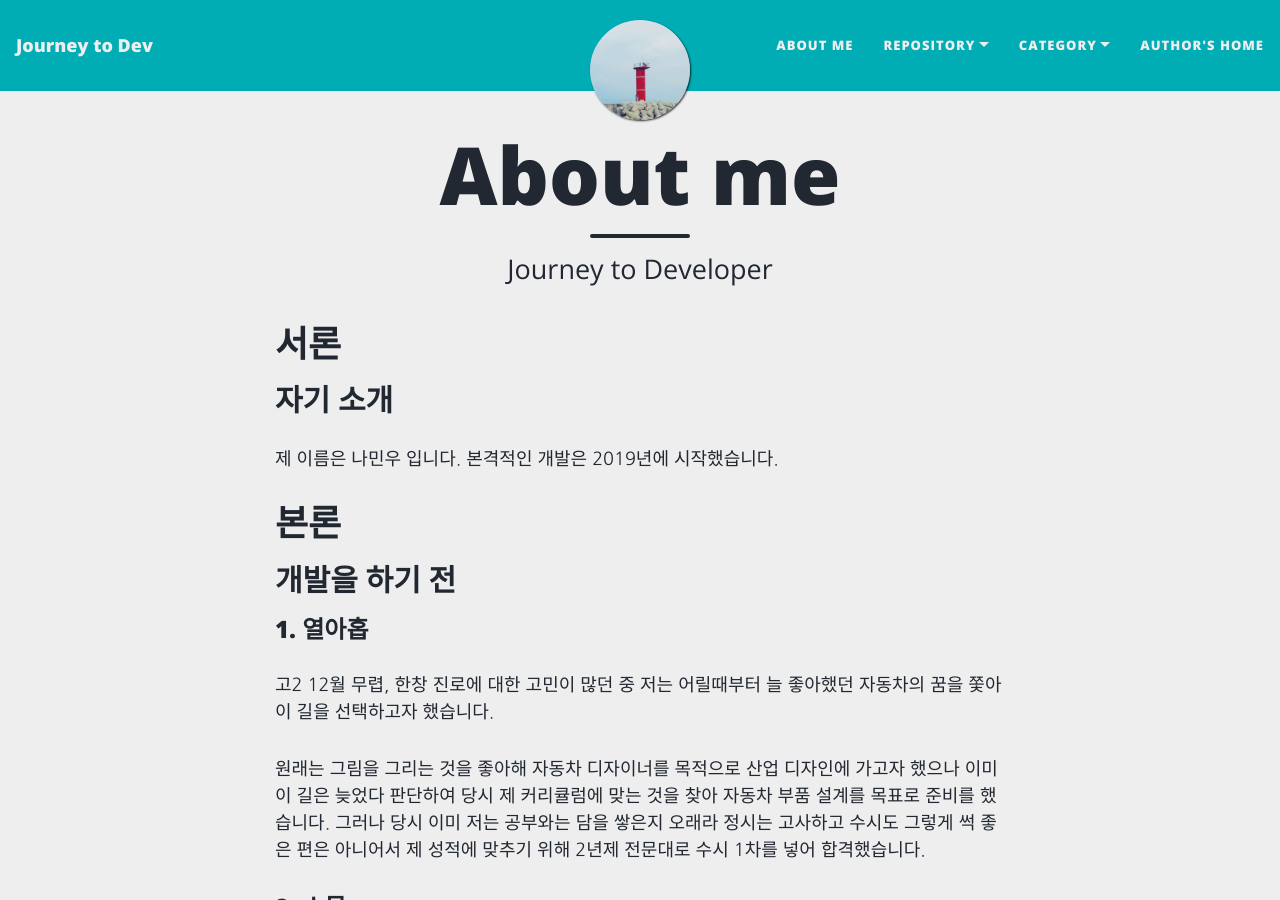
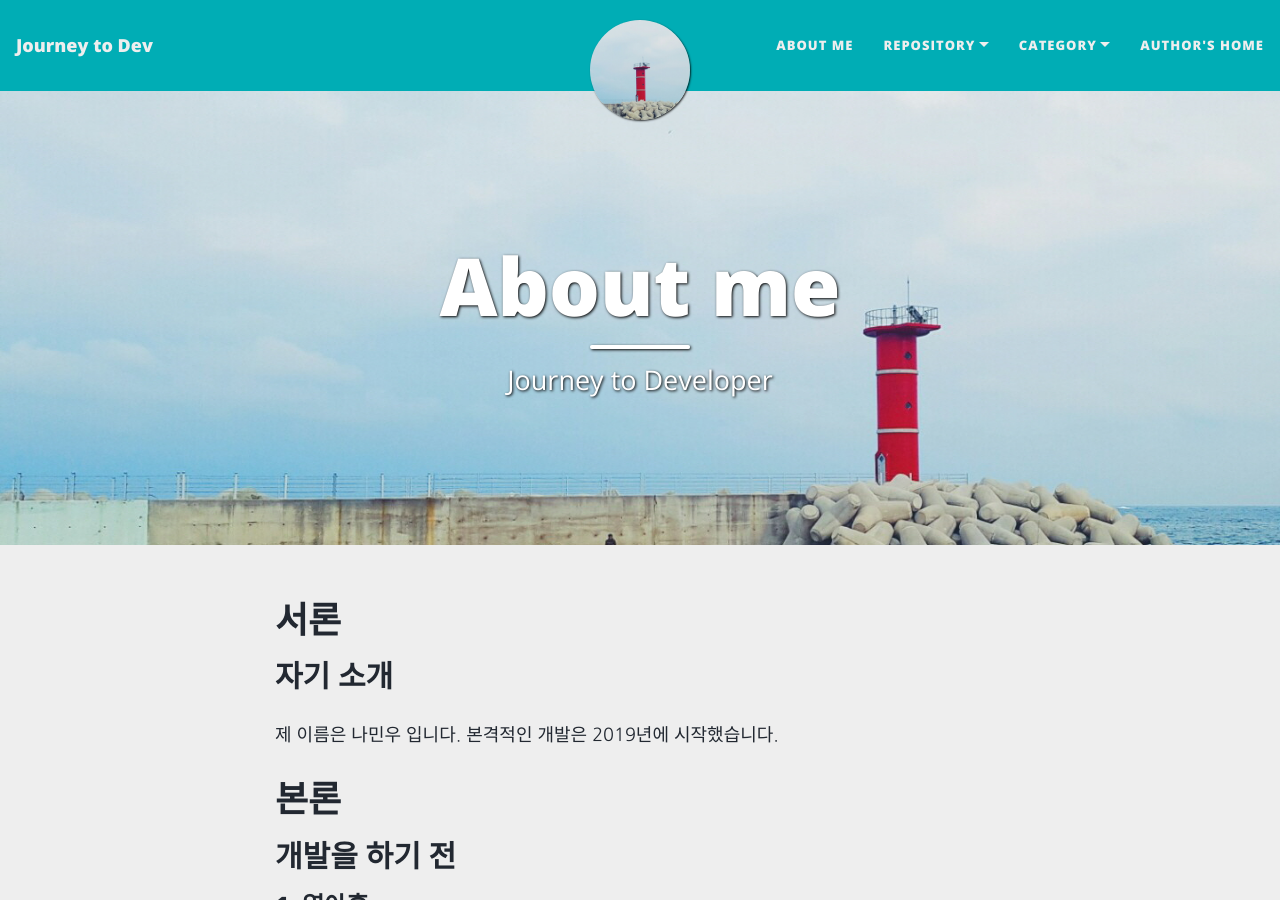
Before and after one commit to roqhdehd502/roqhdehd502.github.io, a Jekyll site: the page built from aboutme.md, in a window 1280 px wide and 900 px high. Built offline with Jekyll 4.4.1, drawn with Linux system fonts in a browser that asks for light colours; nearby versions of some CDN libraries.

Commit message:
Update aboutme.md

```diff
--- a/aboutme.md
+++ b/aboutme.md
@@ -1,9 +1,11 @@
 ---
+
 layout: page
 title: About me
 subtitle: Journey to Developer
+cover-img: /assets/img/cover-img.jpg #건들지말것
+
 ---
-
 # 서론 #
 
 ## 자기 소개 ##
```
